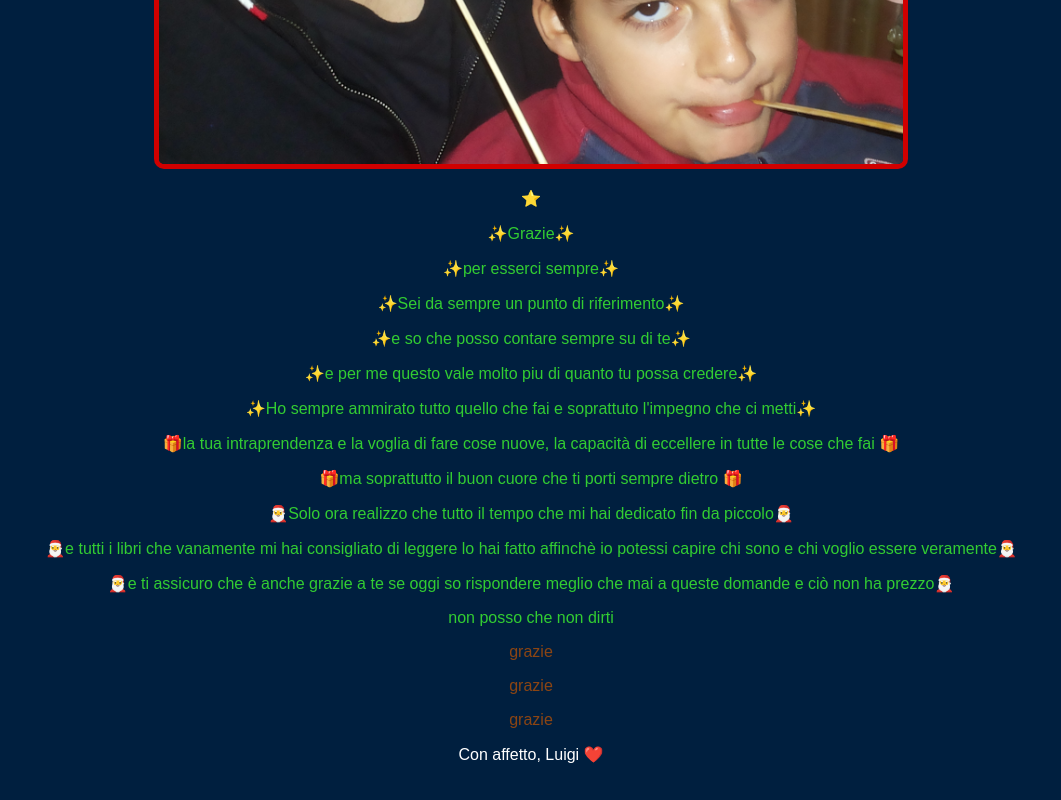
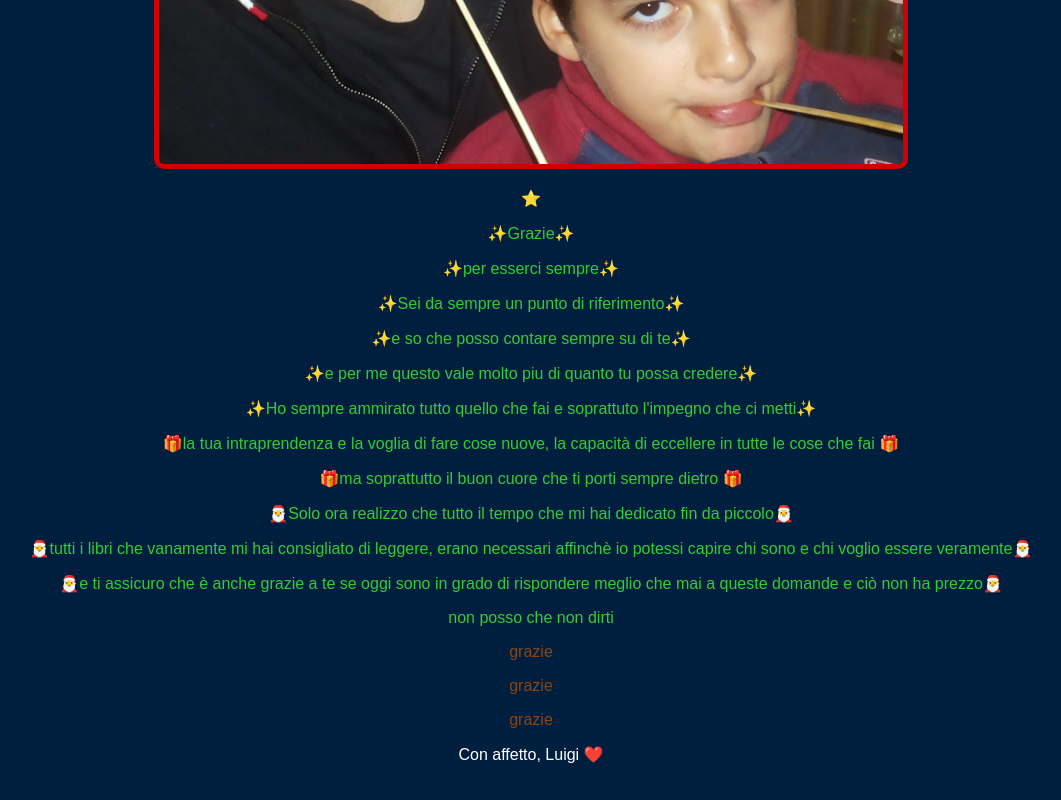
Before and after one commit to palassssss/regalonatale, a plain HTML site: page index.html in a window 1280 px wide. Shown: the part 623-1423 px from the top of the page, without its empty margins (109-1170 px from the left). Drawn offline with Linux system fonts and the light colour scheme.

Commit message:
Update index.html

```diff
--- a/index.html
+++ b/index.html
@@ -48,8 +48,8 @@
     <p class="verde">🎁la tua intraprendenza e la voglia di fare cose nuove, la capacità di eccellere in tutte le cose che fai 🎁</p>
     <p class="verde">🎁ma soprattutto il buon cuore che ti porti sempre dietro 🎁</p>
     <p class="verde">🎅Solo ora realizzo che tutto il tempo che mi hai dedicato fin da piccolo🎅</p>
-    <p class="verde">🎅e tutti i libri che vanamente mi hai consigliato di leggere lo hai fatto affinchè io potessi capire chi sono e chi voglio essere veramente🎅</p>
-    <p class="verde">🎅e ti assicuro che è anche grazie a te se oggi so rispondere meglio che mai a queste domande e ciò non ha prezzo🎅</p>
+    <p class="verde">🎅tutti i libri che vanamente mi hai consigliato di leggere, erano necessari affinchè io potessi capire chi sono e chi voglio essere veramente🎅</p>
+    <p class="verde">🎅e ti assicuro che è anche grazie a te se oggi sono in grado di rispondere meglio che mai a queste domande e ciò non ha prezzo🎅</p>
     <p class="verde">non posso che non dirti</p>
     <p class="marrone">grazie</p>
     <p class="marrone">grazie</p>
```
